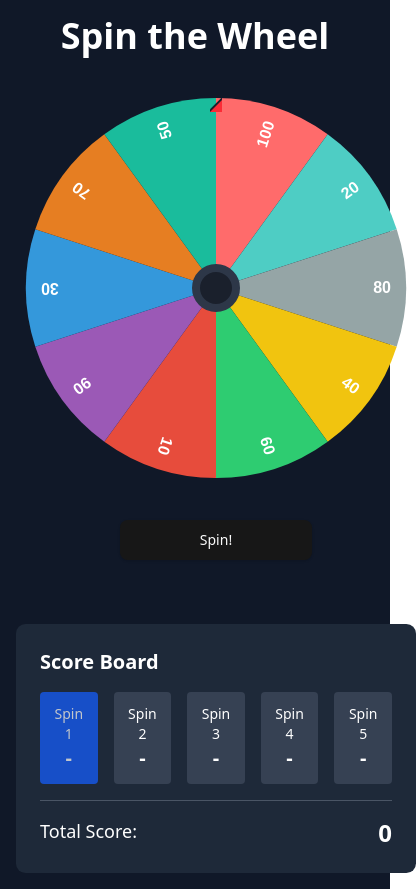
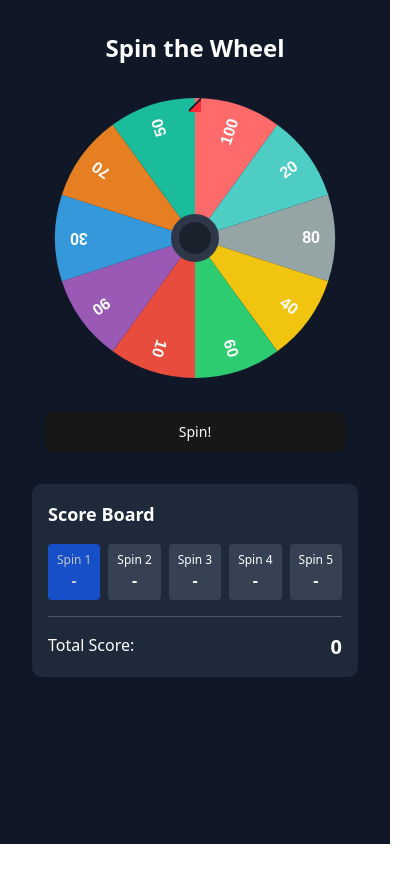
Before and after one commit to GearHead87/spin-wheel-game, a React (Vite) app: page / in a window 390 px wide. Shown: the whole page, 416 px wide, since content can reach past the window. After the commit the page ends 844 px from the top, so only its background shows below. Built offline with nearby package versions, Linux system fonts and the light colour scheme.

Commit message:
(layout): fix the mobile responsive

```diff
--- a/src/App.tsx
+++ b/src/App.tsx
@@ -18,19 +18,21 @@ export default function SpinWheel() {
 	} = useGameStore();
 	console.log("App Component Render - gameComplete:", gameComplete, "isSpinning:", isSpinning);
 	return (
-		<div className="flex min-h-screen flex-col items-center justify-center bg-gray-900 p-4">
-			<div className="container mx-auto max-w-4xl">
-				<h1 className="mb-8 text-center text-4xl font-bold text-white">Spin the Wheel</h1>
+		<div className="flex min-h-screen flex-col items-center justify-start bg-gray-900 p-4 pt-8">
+			<div className="container mx-auto max-w-4xl px-4">
+				<h1 className="mb-6 text-center text-2xl sm:text-4xl font-bold text-white">
+					Spin the Wheel
+				</h1>
 
-				<div className="grid gap-8 md:grid-cols-2">
-					<div className="flex flex-col items-center">
+				<div className="flex flex-col items-center gap-8 sm:grid sm:grid-cols-2">
+					<div className="flex flex-col items-center w-full max-w-[300px]">
 						<Wheel
 							isSpinning={isSpinning}
 							onSpinComplete={handleSpinComplete}
 							rotation={rotation}
 						/>
 						<Button
-							className="mt-8 w-48"
+							className="mt-6 w-full sm:w-48"
 							size="lg"
 							type="button"
 							disabled={isSpinning || gameComplete}
@@ -40,7 +42,7 @@ export default function SpinWheel() {
 						</Button>
 					</div>
 
-					<div>
+					<div className="w-full">
 						<ScoreBoard
 							currentSpin={currentSpin}
 							scores={scores}
--- a/src/components/GameOverModal.tsx
+++ b/src/components/GameOverModal.tsx
@@ -17,17 +17,17 @@ interface GameOverModalProps {
 export function GameOverModal({ isOpen, totalScore, onNewGame }: GameOverModalProps) {
 	return (
 		<Dialog open={isOpen}>
-			<DialogContent>
+			<DialogContent className="sm:max-w-md">
 				<DialogHeader>
-					<DialogTitle>Game Over!</DialogTitle>
-					<DialogDescription>
+					<DialogTitle className="text-lg sm:text-xl">Game Over!</DialogTitle>
+					<DialogDescription className="text-sm sm:text-base">
 						Congratulations! You've completed all 5 spins.
 					</DialogDescription>
 				</DialogHeader>
-				<div className="py-6">
+				<div className="py-4 sm:py-6">
 					<div className="text-center">
-						<div className="text-lg font-semibold">Your Total Score</div>
-						<div className="mt-2 text-4xl font-bold text-primary">{totalScore}</div>
+						<div className="text-base sm:text-lg font-semibold">Your Total Score</div>
+						<div className="mt-2 text-3xl sm:text-4xl font-bold text-primary">{totalScore}</div>
 					</div>
 				</div>
 				<DialogFooter>
--- a/src/components/ScoreBoard.tsx
+++ b/src/components/ScoreBoard.tsx
@@ -6,13 +6,13 @@ interface ScoreBoardProps {
 
 export function ScoreBoard({ currentSpin, scores, totalScore }: ScoreBoardProps) {
 	return (
-		<div className="mt-8 rounded-lg bg-gray-800 p-6 text-white">
-			<h2 className="mb-4 text-xl font-bold">Score Board</h2>
-			<div className="mb-4 grid grid-cols-5 gap-4">
+		<div className="rounded-lg bg-gray-800 p-4 sm:p-6 text-white">
+			<h2 className="mb-4 text-lg sm:text-xl font-bold">Score Board</h2>
+			<div className="mb-4 grid grid-cols-5 gap-2 sm:gap-4">
 				{Array.from({ length: 5 }).map((_, index) => (
 					<div
 						key={index}
-						className={`rounded p-3 text-center ${
+						className={`rounded p-2 sm:p-3 text-center ${
 							index < scores.length
 								? 'bg-green-600'
 								: index === currentSpin - 1
@@ -20,16 +20,16 @@ export function ScoreBoard({ currentSpin, scores, totalScore }: ScoreBoardProps)
 								: 'bg-gray-700'
 						}`}
 					>
-						<div className="text-sm">Spin {index + 1}</div>
-						<div className="text-xl font-bold">
+						<div className="text-xs sm:text-sm">Spin {index + 1}</div>
+						<div className="text-base sm:text-xl font-bold">
 							{scores[index] || scores[index] === 0 ? scores[index] : '-'}
 						</div>
 					</div>
 				))}
 			</div>
 			<div className="flex justify-between border-t border-gray-600 pt-4">
-				<span className="text-lg">Total Score:</span>
-				<span className="text-2xl font-bold">{totalScore}</span>
+				<span className="text-base sm:text-lg">Total Score:</span>
+				<span className="text-xl sm:text-2xl font-bold">{totalScore}</span>
 			</div>
 		</div>
 	);
--- a/src/components/Wheel2.tsx
+++ b/src/components/Wheel2.tsx
@@ -12,7 +12,7 @@ interface WheelProps {
 const ticTicSound: HTMLAudioElement | null = typeof window !== 'undefined' ? new Audio(tickingSound) : null;
 
 export function Wheel({ isSpinning, onSpinComplete, rotation }: WheelProps) {
-	const wheelSize = 200;
+	const wheelSize = typeof window !== 'undefined' && window.innerWidth < 640 ? 150 : 200;
 	const canvasRef = useRef<HTMLCanvasElement>(null);
 	// const [currentSegment, setCurrentSegment] = useState<number | null>(null);
 	const segmentAngle = 360 / SEGMENTS.length;
@@ -73,6 +73,27 @@ export function Wheel({ isSpinning, onSpinComplete, rotation }: WheelProps) {
 		ctx.stroke();
 
 	}, [wheelSize, segmentAngle]);
+
+	useEffect(() => {
+		// Add resize handler for responsive wheel size
+		const handleResize = () => {
+			const canvas = canvasRef.current;
+			if (!canvas) return;
+
+			const newSize = window.innerWidth < 640 ? 150 : 200;
+			canvas.width = newSize * 2;
+			canvas.height = newSize * 2;
+
+			// Redraw wheel
+			const ctx = canvas.getContext('2d');
+			if (!ctx) return;
+
+			// ... existing drawing code ...
+		};
+
+		window.addEventListener('resize', handleResize);
+		return () => window.removeEventListener('resize', handleResize);
+	}, []);
 
 	return (
 		<div className="relative" style={{ width: wheelSize * 2, height: wheelSize * 2 }}>
```
